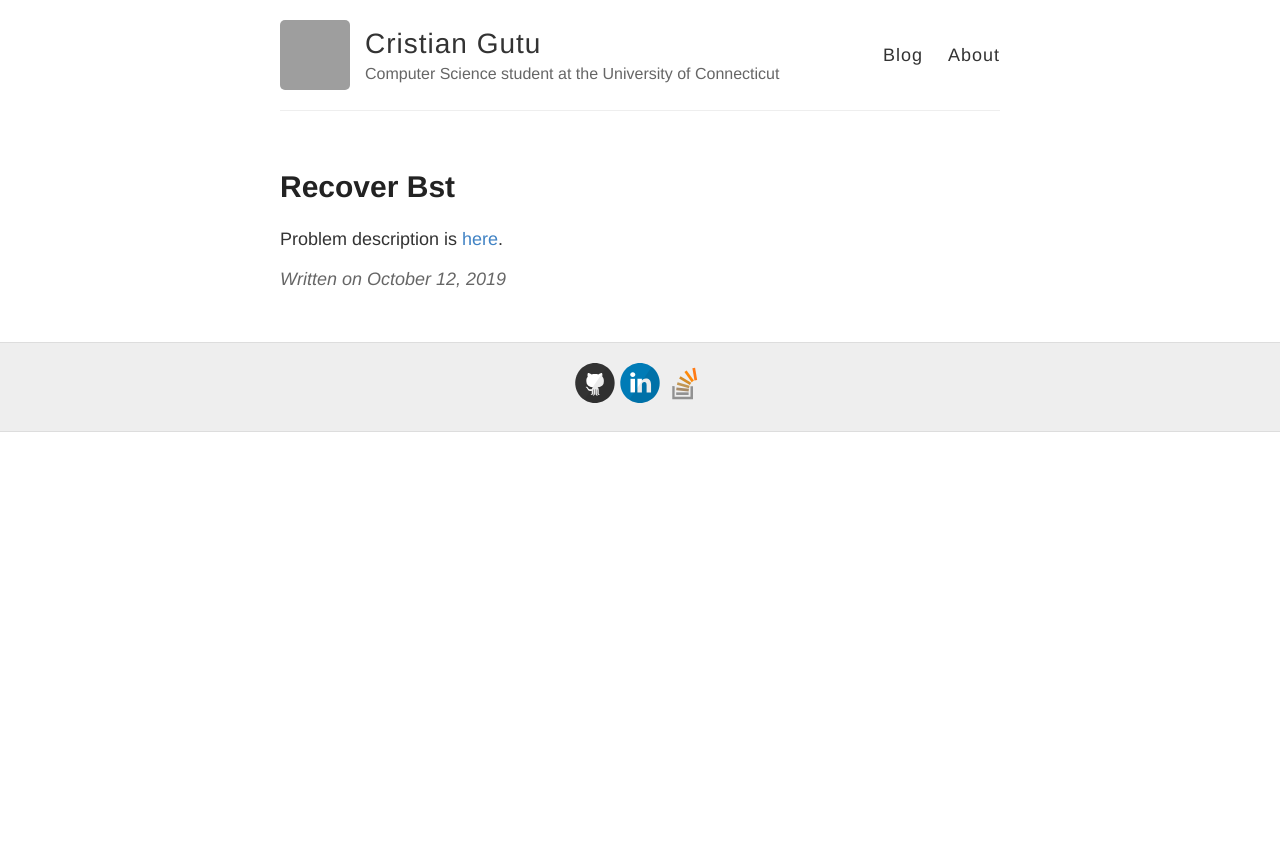
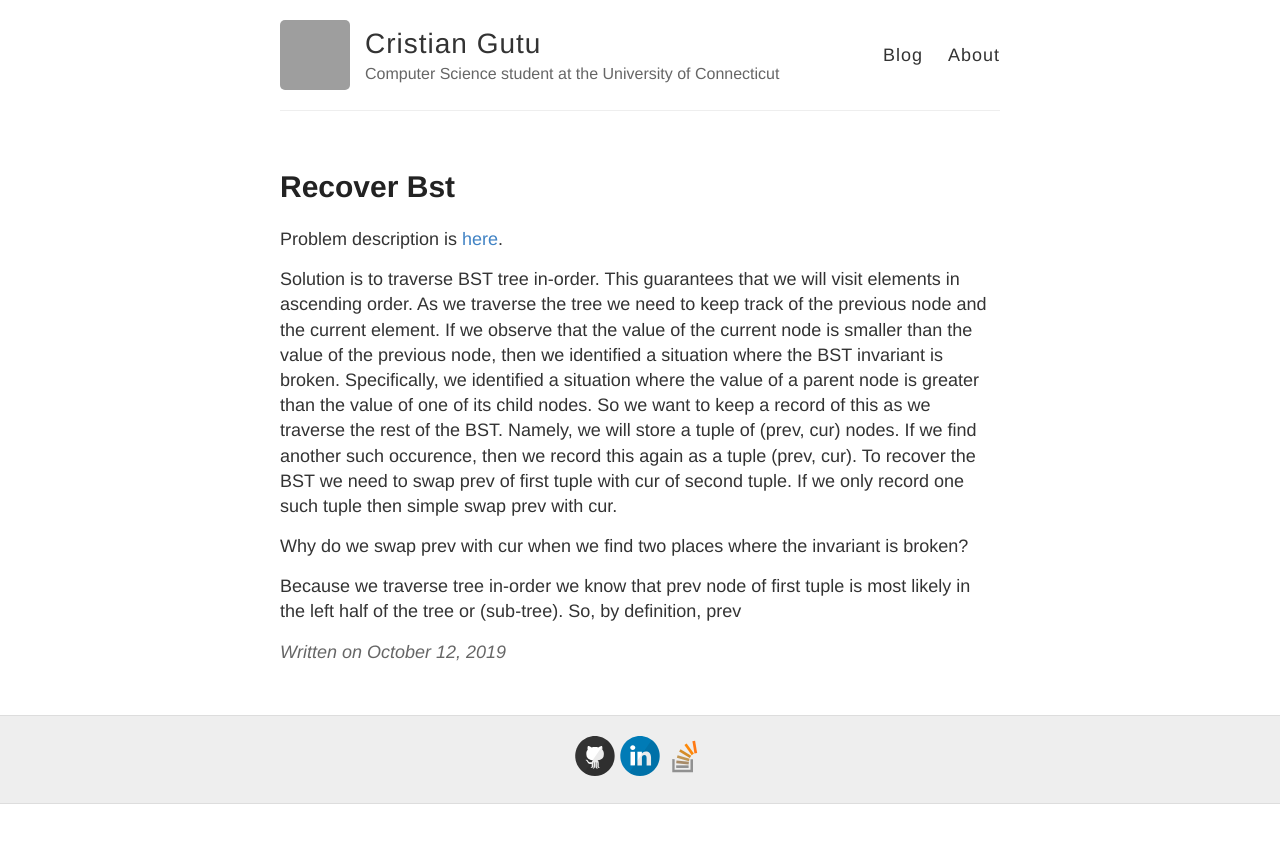
Before and after one commit to gutucristian/gutucristian.github.io, a Jekyll site: the page built from _posts/2019-10-12-Recover-BST.md, in a window 1280 px wide. Shown: the top 843 px of the page. Built offline with Jekyll 4.4.1, drawn with Linux system fonts in a browser that asks for light colours; our own code applies the rules of GitHub Pages for plain Markdown files; grey boxes are pictures that could not be loaded.

Commit message:
Update 2019-10-12-Recover-BST.md

```diff
--- a/_posts/2019-10-12-Recover-BST.md
+++ b/_posts/2019-10-12-Recover-BST.md
@@ -1 +1,7 @@
 Problem description is [here](https://leetcode.com/problems/recover-binary-search-tree/).
+
+Solution is to traverse BST tree in-order. This guarantees that we will visit elements in ascending order. As we traverse the tree we need to keep track of the previous node and the current element. If we observe that the value of the current node is smaller than the value of the previous node, then we identified a situation where the BST invariant is broken. Specifically, we identified a situation where the value of a parent node is greater than the value of one of its child nodes. So we want to keep a record of this as we traverse the rest of the BST. Namely, we will store a tuple of (prev, cur) nodes. If we find another such occurence, then we record this again as a tuple (prev, cur). To recover the BST we need to swap prev of first tuple with cur of second tuple. If we only record one such tuple then simple swap prev with cur.
+
+Why do we swap prev with cur when we find two places where the invariant is broken?
+
+Because we traverse tree in-order we know that prev node of first tuple is most likely in the left half of the tree or (sub-tree). So, by definition, prev
```
